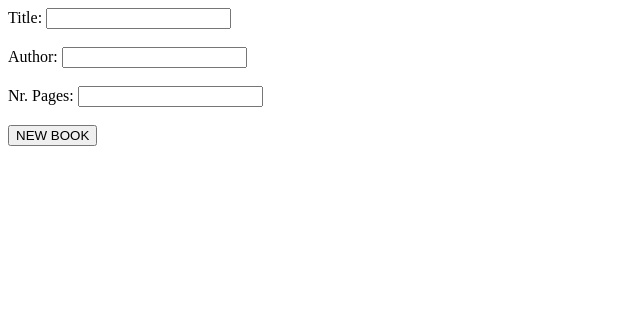
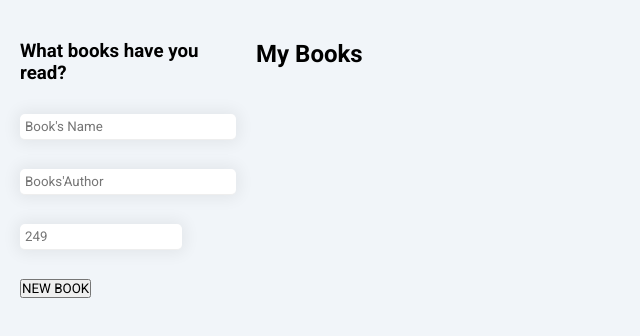
Before and after one commit to OnionPowder01/Book-Library, a plain HTML site: page index.html in a window 1280 px wide. Shown: the whole page, without its empty margins (0-640 px from the left). Drawn offline with Linux system fonts and the light colour scheme.

Commit message:
add css, modify html, modify js

```diff
--- a/index.html
+++ b/index.html
@@ -10,14 +10,28 @@
 </head>
 <body>
     <div class="container">
-        <div class="main">
-            Title: <input type ="text" id = "title"><br/><br/>
-            Author:  <input type ="text" id = "author"><br/><br/>
-            Nr. Pages: <input type ="text" id = "pages"><br/><br/>
+
+            <div class="sidebar">
+                <div class="inputs">
+                        <h3>What books have you read?
+
+                        </h3>
+
+            <input type ="text" placeholder="Book's Name" id = "title"><br/><br/>
+            <input type ="text" placeholder="Books'Author" id = "author"><br/><br/>
+            <input type ="number" placeholder="249" id = "pages"><br/><br/>
             <button class="new-book" onclick="addNewBook()">NEW BOOK</button>
+        </div>
+            </div>
+            <div class="books">
+                <h2>My Books</h2>
+                <div class="books-container">
+
+                </div>
+            </div>
 
 
-        </div>
+
     </div>
 
 </body>
--- a/script.js
+++ b/script.js
@@ -21,7 +21,7 @@ function ShowBook() {
   output = "";
   output += myLibrary[i].ShowContent() + "; ";
 
-  element.classList.add(`MyClass${i}`);
+  element.classList.add(`MyClass`);
   p.innerHTML = output;
 
   //Remove Button
@@ -43,7 +43,7 @@ function ShowBook() {
   element.append(p);
   element.append(btn);
   element.append(btnRemove);
-  document.querySelector(".container").append(element);
+  document.querySelector(".books-container").append(element);
 
   i++;
 }
--- a/style.css
+++ b/style.css
@@ -0,0 +1,104 @@
+@import url("https://fonts.googleapis.com/css2?family=Roboto:ital,wght@0,100;0,300;0,400;0,500;0,700;0,900;1,100;1,300;1,400;1,500;1,700;1,900&display=swap");
+
+* {
+  margin: 0px;
+  margin-top: 10px;
+  padding: 0px;
+  font-family: "Roboto", sans-serif;
+}
+
+body {
+    background-color: #f1f5f9;
+}
+
+.container {
+  background-color: #f1f5f9;
+  display: grid;
+  grid-template-columns: 1fr 4fr;
+
+}
+
+.sidebar {
+    height: auto;
+    margin-right: 10px;
+    box-sizing: border-box;
+
+
+}
+
+.inputs {
+
+
+
+    padding:20px;
+    top: 0;
+    position: -webkit-sticky;
+    position: sticky;
+}
+
+input[type=text] {
+    padding: 5px;
+    border:0;
+    border-bottom:1px solid #eee;
+    box-shadow:0 0 15px 4px rgba(0,0,0,0.06);
+    border-radius: 5px;
+    width:100%;
+  }
+
+  input[type=number] {
+    padding: 5px;
+    border:0;
+    border-bottom:1px solid #eee;
+    box-shadow:0 0 15px 4px rgba(0,0,0,0.06);
+    border-radius: 5px;
+
+  }
+
+  h3 {
+    margin-top: -20px;
+    margin-bottom: 20px;
+  }
+
+.books-container {
+  margin-top: 20px;
+  justify-self: center;
+  display: grid;
+  width: 90%;
+  grid-template-columns: repeat(auto-fit, minmax(350px, 1fr));
+  grid-template-rows: 1fr 1fr 1fr;
+  gap: 40px;
+}
+
+.BookClass {
+  display: grid;
+  grid-template-columns: 1fr;
+  grid-template-rows: 3fr 1fr;
+  border-left: 10px solid brown;
+  border-radius: 10px;
+  background-color: #fff;
+  height: 200px;
+
+  padding: 20px;
+}
+
+@media (min-width: 0px) and (max-width: 639px) {
+    .books {
+        margin-left: 20px;
+    }
+  .books-container {
+    grid-template-columns: 1fr;
+  }
+  .BookClass {
+    height: 150px;
+  }
+  .inputs {
+    display: grid;
+
+  }
+}
+
+@media (min-width: 640px) and (max-width: 1000px) {
+  .books-container {
+    grid-template-columns: repeat(auto-fit, minmax(200px, 1fr));
+  }
+}
```
